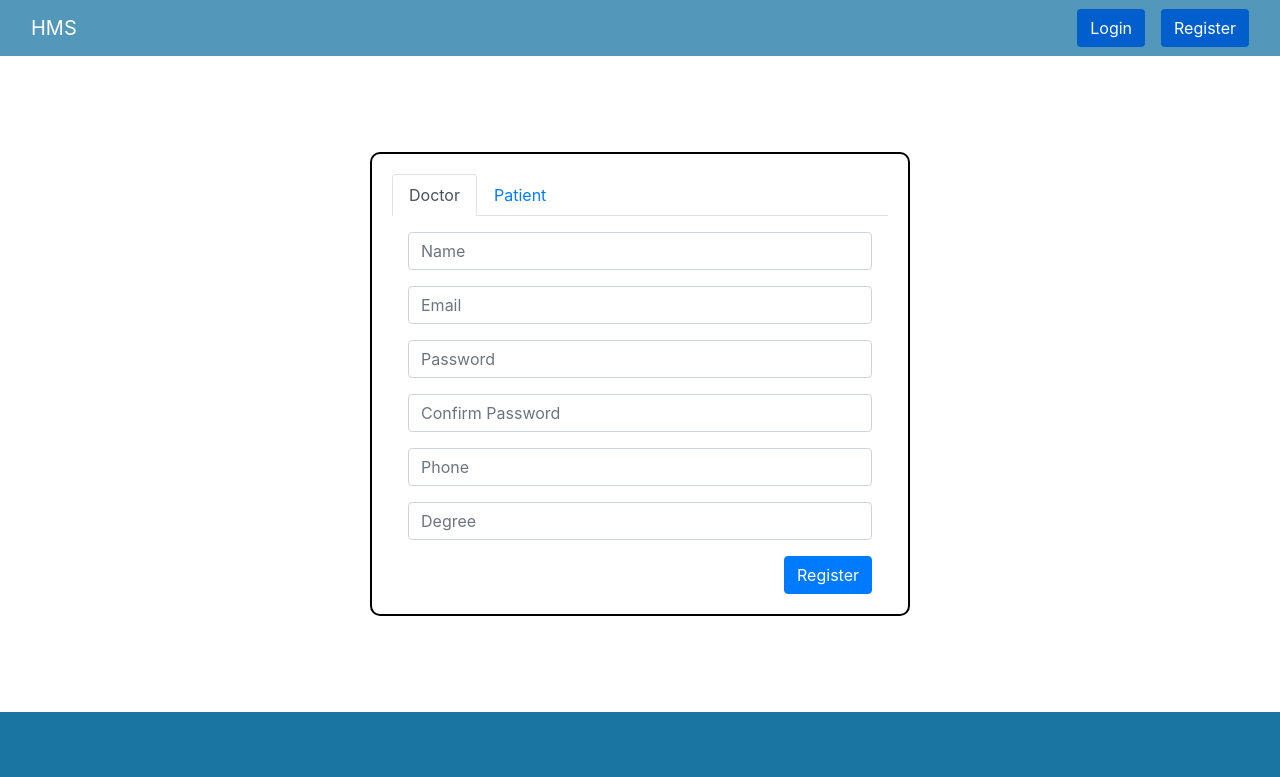
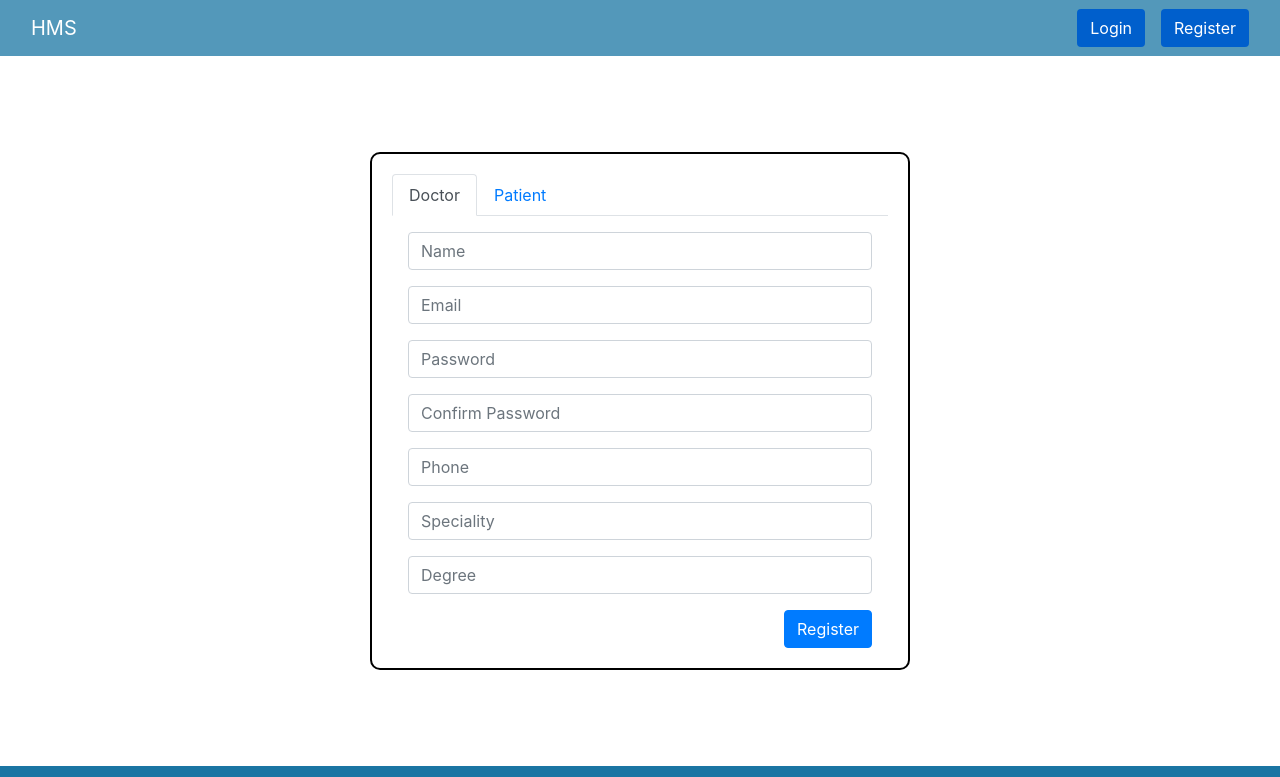
Before and after one commit to chnlmshr/hms, a React (Create React App) app in the folder client/: page /register in a window 1280 px wide. Shown: the top 777 px of the page. Built offline with nearby package versions, Linux system fonts and the light colour scheme; the HTML template or start-up script is replaced by a standard one.

Commit message:
doctor speciality added

```diff
--- a/client/src/Context/actions.js
+++ b/client/src/Context/actions.js
@@ -66,8 +66,8 @@ export async function registerDoctor(dispatch, registerPayload) {
     let data = await response.json();
 
     if (data.doctor) {
+      localStorage.setItem("currentUser", JSON.stringify(data));
       dispatch({ type: "REGISTER_SUCCESS", payload: data });
-      localStorage.setItem("currentUser", JSON.stringify(data));
       return data;
     }
     dispatch({ type: "REGISTER_ERROR", error: data.err });
@@ -91,8 +91,8 @@ export async function loginDoctor(dispatch, loginPayload) {
     let data = await response.json();
 
     if (data.doctor) {
+      localStorage.setItem("currentUser", JSON.stringify(data));
       dispatch({ type: "LOGIN_SUCCESS", payload: data });
-      localStorage.setItem("currentUser", JSON.stringify(data));
       return data;
     } else dispatch({ type: "LOGIN_ERROR", error: data.err });
     return;
--- a/client/src/components/Register.jsx
+++ b/client/src/components/Register.jsx
@@ -13,6 +13,7 @@ const Doctor = (props) => {
     password: "",
     confirmpassword: "",
     phone: "",
+    speciality: "",
     degree: "",
   };
   const [state, setState] = useState(initialState);
@@ -92,6 +93,17 @@ const Doctor = (props) => {
           value={state.phone}
           onChange={handleOnChange}
           placeholder="Phone"
+          required
+        />
+      </div>
+      <div className="form-group">
+        <input
+          type="text"
+          className="form-control"
+          name="speciality"
+          value={state.speciality}
+          onChange={handleOnChange}
+          placeholder="Speciality"
           required
         />
       </div>
```
Also changed, not shown: 1 other file (tests, documents, lock files or other folders).
